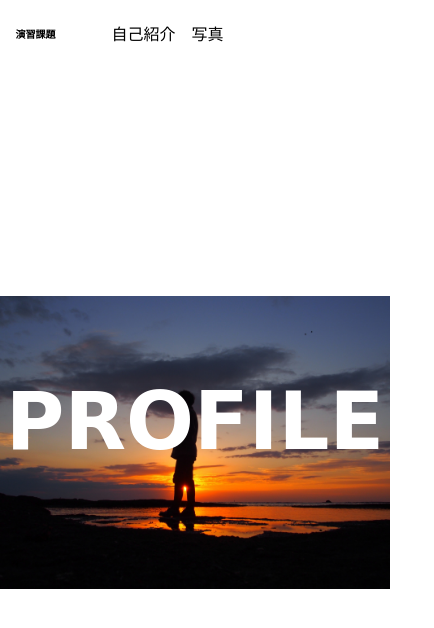
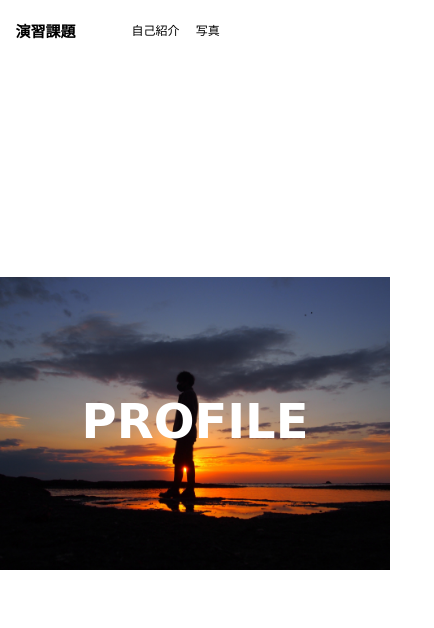
Before and after one commit to nodarinodari/nodarinodari.github.io, a plain HTML site: page index.html in a window 390 px wide. Shown: the whole page, 434 px wide, since content can reach past the window. Drawn offline with Linux system fonts and the light colour scheme.

Commit message:
Update style.css

```diff
--- a/style.css
+++ b/style.css
@@ -50,7 +50,7 @@
         transform: scale(1);
     }
     .hero {
-        height: 95vh;
+        height: 93vh;
         background-repeat: no-repeat;
         background-size: 100%;
         background-position: center center;
@@ -105,10 +105,11 @@
     h1 {
         margin: 0;
         padding: 0;
-        font-size: 10px;
+        font-size: 15px;
     }
     .nav {
         margin-left: 1rem;
+        font-size: 12px;
         text-align-last: center;
     }
     .item-dd {
@@ -133,7 +134,7 @@
         transform: scale(1);
     }
     .hero {
-        height: 90vh;
+        height: 87vh;
         background-repeat: no-repeat;
         background-size: 100%;
         background-position: center center;
@@ -147,7 +148,7 @@
         -moz-transform: translate(-50%, -50%);
         transform: translate(-50%, -50%);
         font-family: 'Amatic SC', cursive;
-        font-size: 5pc;
+        font-size: 3pc;
         font-weight: bolder;
         line-height: 1.2;
         padding: 0 50px;
```
